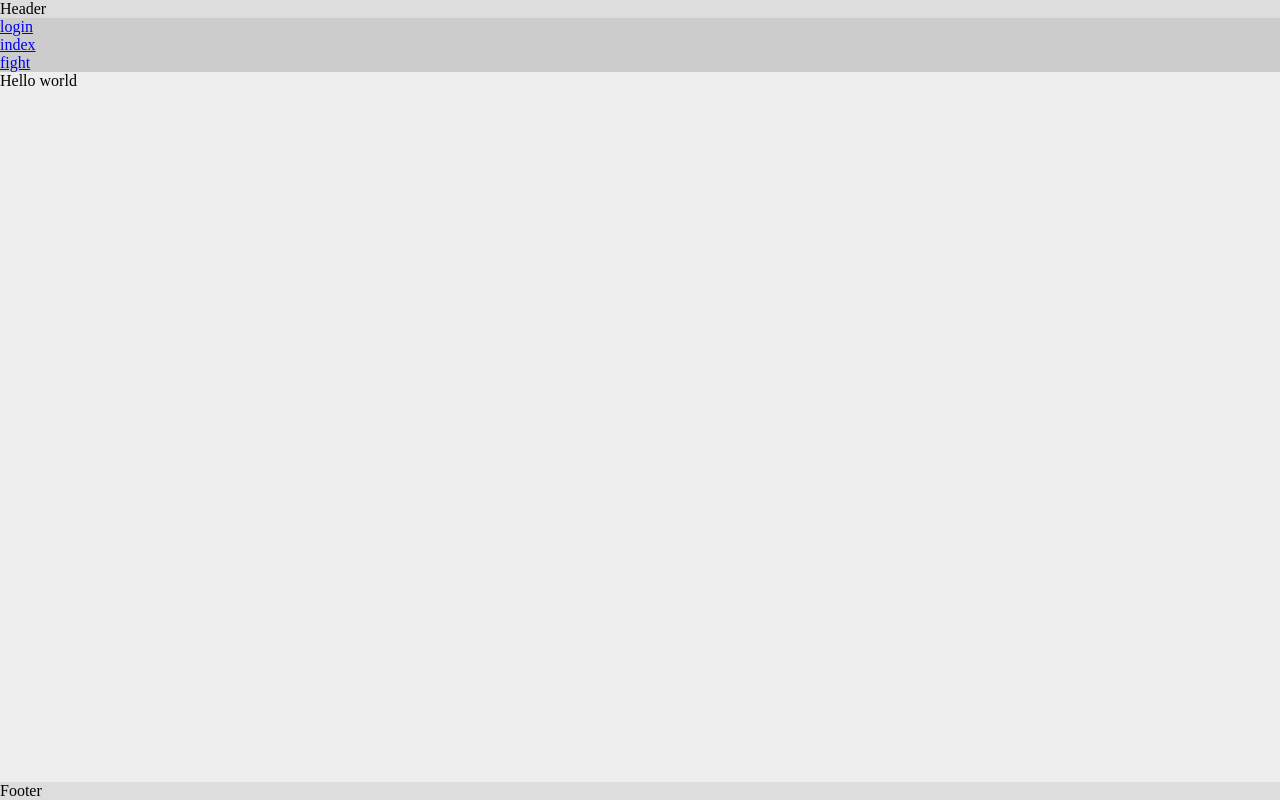
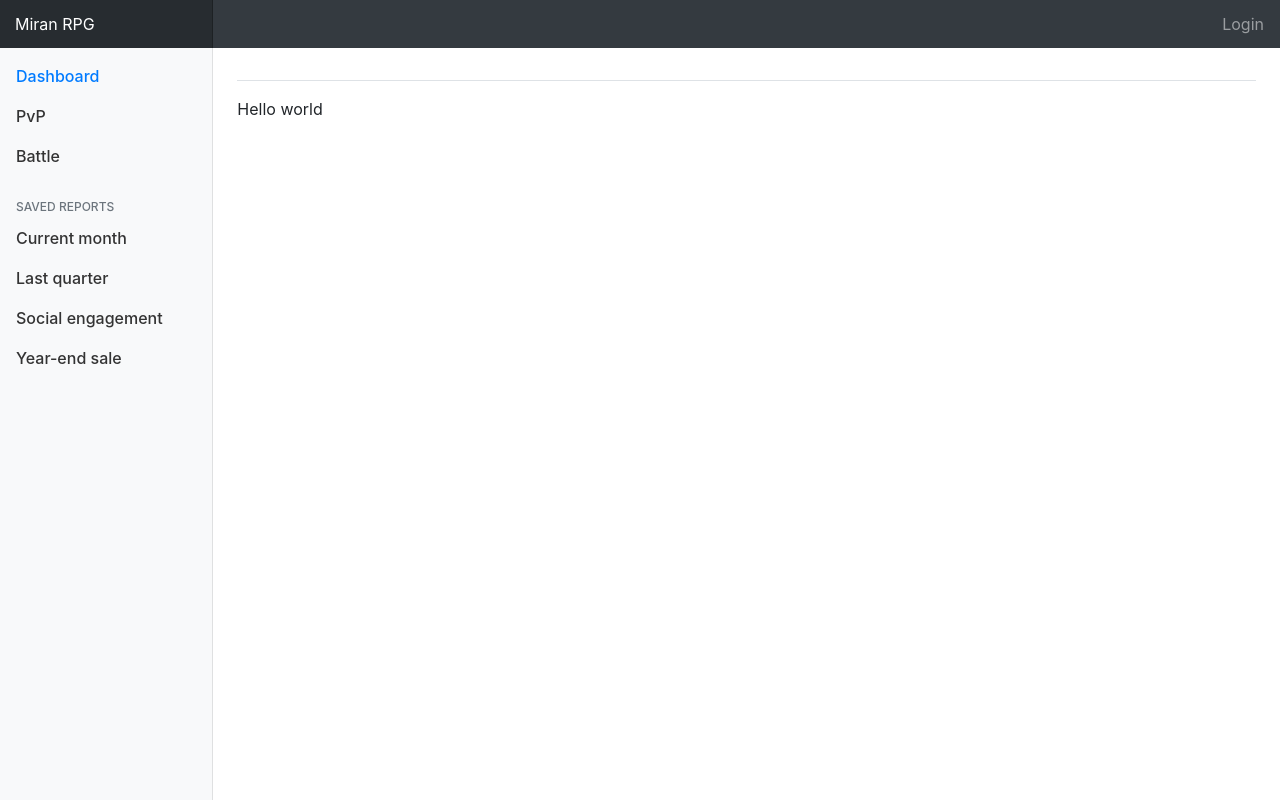
Before and after one commit to Rayman/miran, a Django app: page / in a window 1280 px wide. Run offline with Django 3.2, Linux system fonts and the light colour scheme; some libraries are stand-ins or nearby versions.

Commit message:
Add a new bootstrap based layout

```diff
--- a/backend/static/backend/base.css
+++ b/backend/static/backend/base.css
@@ -1,23 +1,60 @@
-* {
-    margin: 0;
-    padding: 0;
+/*
+ * Sidebar
+ */
+
+.sidebar {
+  position: fixed;
+  top: 0;
+  bottom: 0;
+  left: 0;
+  z-index: 100; /* Behind the navbar */
+  padding: 0;
+  box-shadow: inset -1px 0 0 rgba(0, 0, 0, 0.1);
 }
 
-body {
-    background-color: #eee;
+.sidebar-sticky {
+  position: -webkit-sticky;
+  position: sticky;
+  top: 48px; /* Height of navbar */
+  height: calc(100vh - 48px);
+  padding-top: 0.5rem;
+  overflow-x: hidden;
+  overflow-y: auto; /* Scrollable contents if viewport is shorter than content. */
 }
 
-body > header {
-    background-color: #ddd;
+.sidebar .nav-link {
+  font-weight: 500;
+  color: #333;
 }
 
-body > aside {
-    background-color: #ccc;
+.sidebar .nav-link.active {
+  color: #007bff;
 }
 
-body > footer {
-    position: absolute;
-    bottom: 0;
-    width: 100%;
-    background-color: #ddd;
+.sidebar-heading {
+  font-size: 0.75rem;
+  text-transform: uppercase;
 }
+
+/*
+ * Navbar
+ */
+
+.navbar-brand {
+  padding-top: 0.75rem;
+  padding-bottom: 0.75rem;
+  font-size: 1rem;
+  background-color: rgba(0, 0, 0, 0.25);
+  box-shadow: inset -1px 0 0 rgba(0, 0, 0, 0.25);
+}
+
+/*
+ * Utilities
+ */
+
+.border-top {
+  border-top: 1px solid #e5e5e5;
+}
+.border-bottom {
+  border-bottom: 1px solid #e5e5e5;
+}
--- a/backend/templates/backend/base.html
+++ b/backend/templates/backend/base.html
@@ -4,37 +4,90 @@
 
 <head>
   <meta charset="UTF-8">
-    <title>Miran RPG | {% block title %}-{% endblock %}</title>
+  <title>Miran RPG | {{ title }}</title>
 
-    <link rel="stylesheet" type="text/css" href="{% static 'backend/base.css' %}" />
+  <link rel="stylesheet" href="https://maxcdn.bootstrapcdn.com/bootstrap/4.0.0/css/bootstrap.min.css" integrity="sha384-Gn5384xqQ1aoWXA+058RXPxPg6fy4IWvTNh0E263XmFcJlSAwiGgFAW/dAiS6JXm"
+    crossorigin="anonymous">
+  <link rel="stylesheet" href="{% static 'backend/base.css' %}" />
 </head>
 
 <body>
-    <header>
-        Header
-    </header>
-    <aside>
-        <ul>
+  <nav class="navbar navbar-expand navbar-dark sticky-top bg-dark flex-md-nowrap p-0">
+    <a class="navbar-brand col-sm-3 col-md-2 mr-0" href="{% url 'index' %}">Miran RPG</a>
+    <div class="navbar-collapse">
+      <ul class="navbar-nav ml-auto mr-2">
+        {% if user.is_staff %}
+        <li class="nav-item">
+          <a class="nav-link" href="{% url 'admin:index' %}">admin</a>
+        </li>
+        {% endif %} {% if user.is_authenticated %}
+        <li class="nav-item active">
+          <a class="nav-link" href="#">{{ user.get_username }}</a>
+        </li>
+        {% endif %}
+        <li class="nav-item">
           {% if user.is_authenticated %}
-            <li>Welcome {{ user.get_username }} <a href="{% url 'logout' %}">logout</a></li>
+          <a class="nav-link" href="{% url 'logout' %}">Logout</a>
           {% else %}
-            <li><a href="{% url 'login' %}">login</a></li>
+          <a class="nav-link" href="{% url 'login' %}">Login</a>
           {% endif %}
-            {% if user.is_staff %}
-            <li><a href="{% url 'admin:index' %}">admin</a></li>
-            {% endif %}
+        </li>
       </ul>
-        <ul>
-            <li><a href="{% url 'index' %}">index</a></li>
-            <li><a href="{% url 'fight' %}">fight</a></li>
+    </div>
+  </nav>
+
+  <div class="container-fluid">
+    <div class="row">
+      <nav class="col-md-2 d-none d-md-block bg-light sidebar">
+        <div class="sidebar-sticky">
+          <ul class="nav flex-column">
+            <li class="nav-item">
+              <a class="nav-link active" href="{% url 'dashboard' %}">Dashboard</a>
+            </li>
+            <li class="nav-item">
+              <a class="nav-link" href="#">PvP</a>
+            </li>
+            <li class="nav-item">
+              <a class="nav-link" href="{% url 'fight' %}">Battle</a>
+            </li>
           </ul>
-    </aside>
-    <main>
+
+          <h6 class="sidebar-heading px-3 mt-4 mb-1 text-muted">Saved reports</h6>
+          <ul class="nav flex-column mb-2">
+            <li class="nav-item">
+              <a class="nav-link" href="#">
+                Current month
+              </a>
+            </li>
+            <li class="nav-item">
+              <a class="nav-link" href="#">
+                Last quarter
+              </a>
+            </li>
+            <li class="nav-item">
+              <a class="nav-link" href="#">
+                Social engagement
+              </a>
+            </li>
+            <li class="nav-item">
+              <a class="nav-link" href="#">
+                Year-end sale
+              </a>
+            </li>
+          </ul>
+        </div>
+      </nav>
+
+      <main role="main" class="col-md-9 ml-sm-auto col-lg-10 pt-3 px-4">
+        <div class="d-flex justify-content-between flex-wrap flex-md-nowrap align-items-center pb-2 mb-3 border-bottom">
+          <h1 class="h2">{{ title }}</h1>
+        </div>
+
         {% block content %}{% endblock %}
+
       </main>
-    <footer>
-        Footer
-    </footer>
+    </div>
+  </div>
 </body>
 
 </html>
```
Lines whose indentation alone changed are shown as unchanged.
